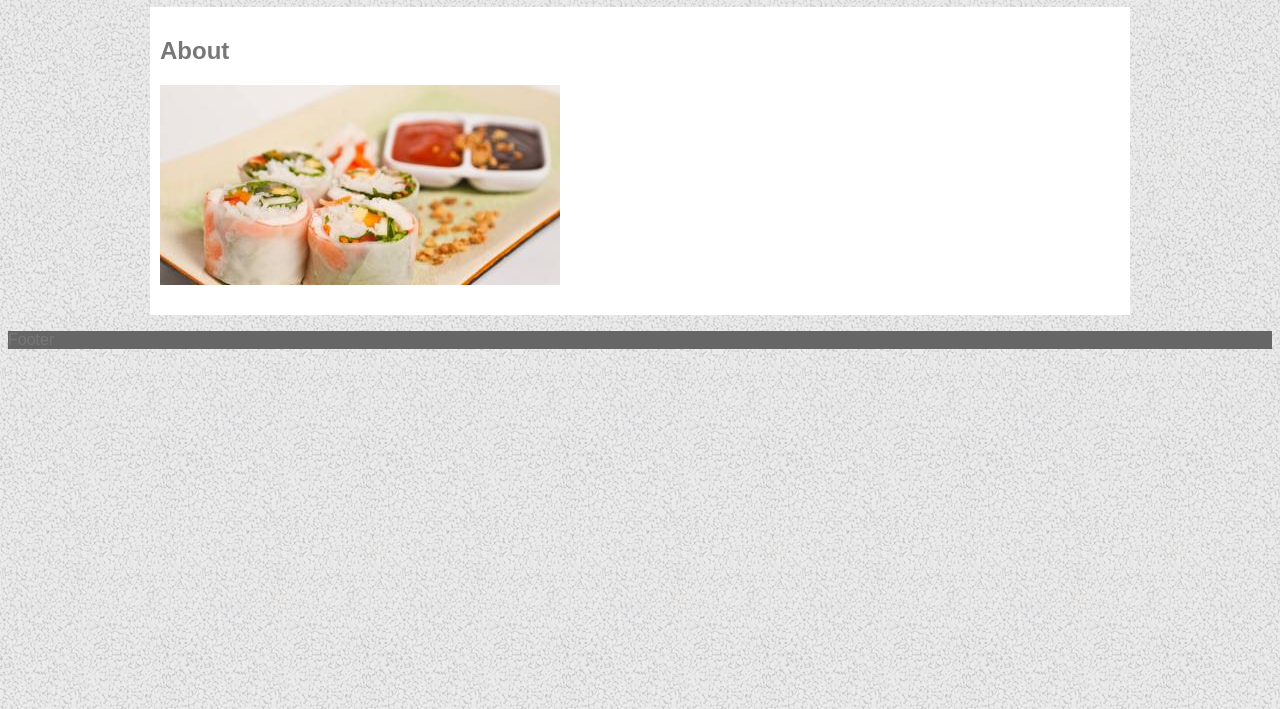
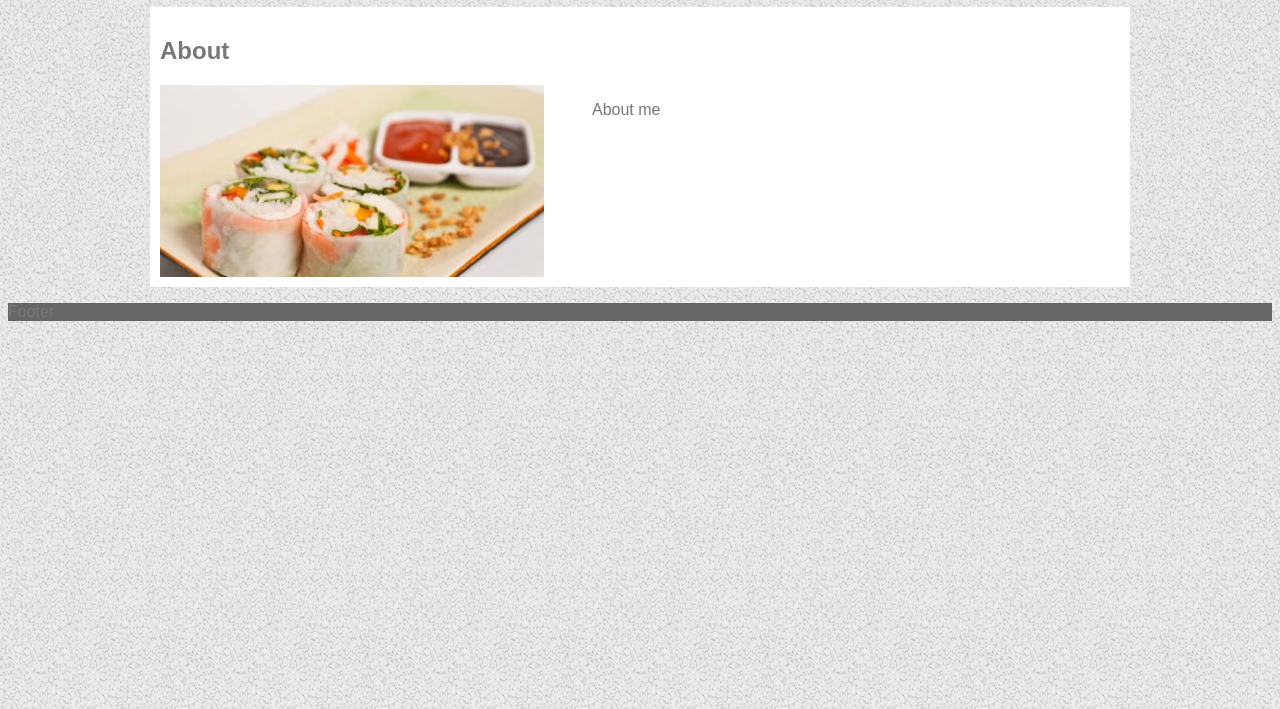
Before and after one commit to stolbert3/Basic-Portfolio, a plain HTML site: page index.html in a window 1280 px wide. Shown: the part 91-800 px from the top of the page. Drawn offline with Linux system fonts and the light colour scheme.

Commit message:
<more progress>

```diff
--- a/assets/css/style.css
+++ b/assets/css/style.css
@@ -60,6 +60,7 @@ a {
 
 .container {
     position: relative;
+    overflow: auto;
     max-width: 960px;
     background: #ffffff;
     padding: 10px;
@@ -68,3 +69,14 @@ a {
     margin-right: auto;
     padding: 10px;
 }
+
+#info-image {
+    float: left;
+    width: 40%;
+}
+
+#info-text {
+    float: right;
+    text-align: left;
+    width: 55%;
+}
--- a/index.html
+++ b/index.html
@@ -20,10 +20,9 @@
         <div id="info-container" class= "container">
             <section class="main-section">
                 <h1>About</h1>
-                <img src = "./assets/images/profile.jpg">
-                <p></p>
-                <p></p>
-                <p></p>
+                <img id="info-image" src = "./assets/images/profile.jpg">
+                <p id= "info-text">About me</p>
+
             </section>
         </div>
 
```
Also changed, not shown: contact.html (+2 -2 lines), portfolio.html (+2 -2 lines).
